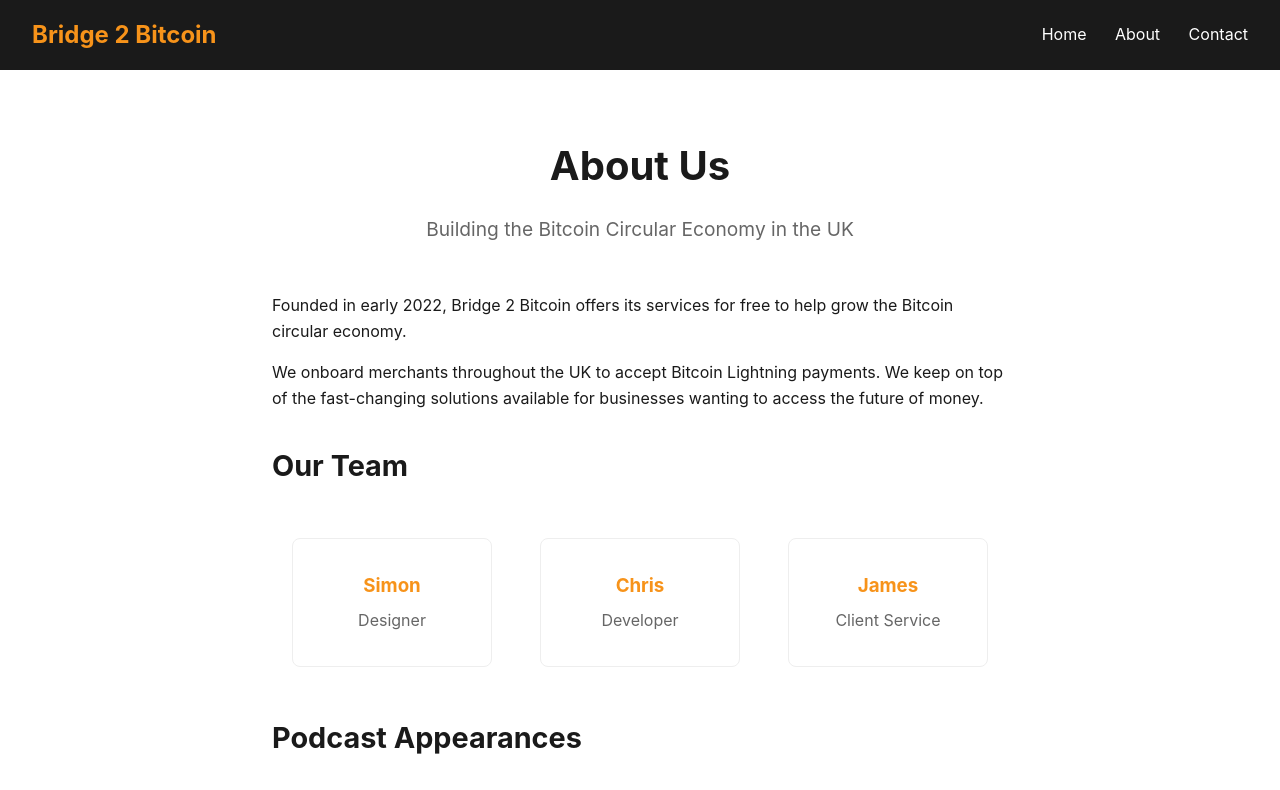
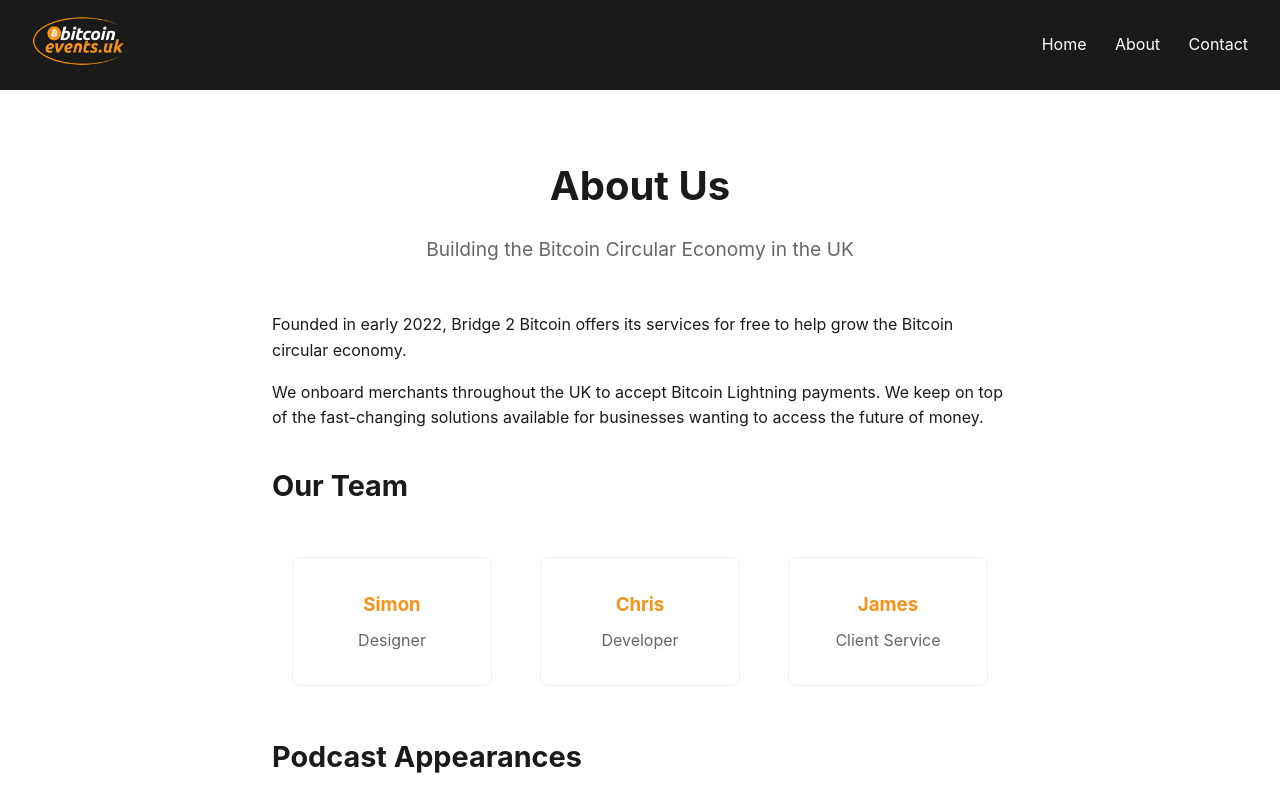
Before and after one commit to Hodl-Solo/bridge2bitcoin-website, a plain HTML site: page about.html in a window 1280 px wide. Shown: the top 790 px of the page. Drawn offline with Linux system fonts and the light colour scheme.

Commit message:
Add logo to all pages

```diff
--- a/about.html
+++ b/about.html
@@ -140,7 +140,7 @@
 </head>
 <body>
     <header>
-        <a href="index.html" class="logo">Bridge 2 Bitcoin</a>
+        <a href="index.html"><img src="logo.png" alt="Bridge 2 Bitcoin" style="height:50px;"></a>
         <nav>
             <a href="index.html">Home</a>
             <a href="about.html">About</a>
```
Also changed, not shown: contact.html (+1 -1 lines), index.html (+1 -1 lines), logo.png (added).
